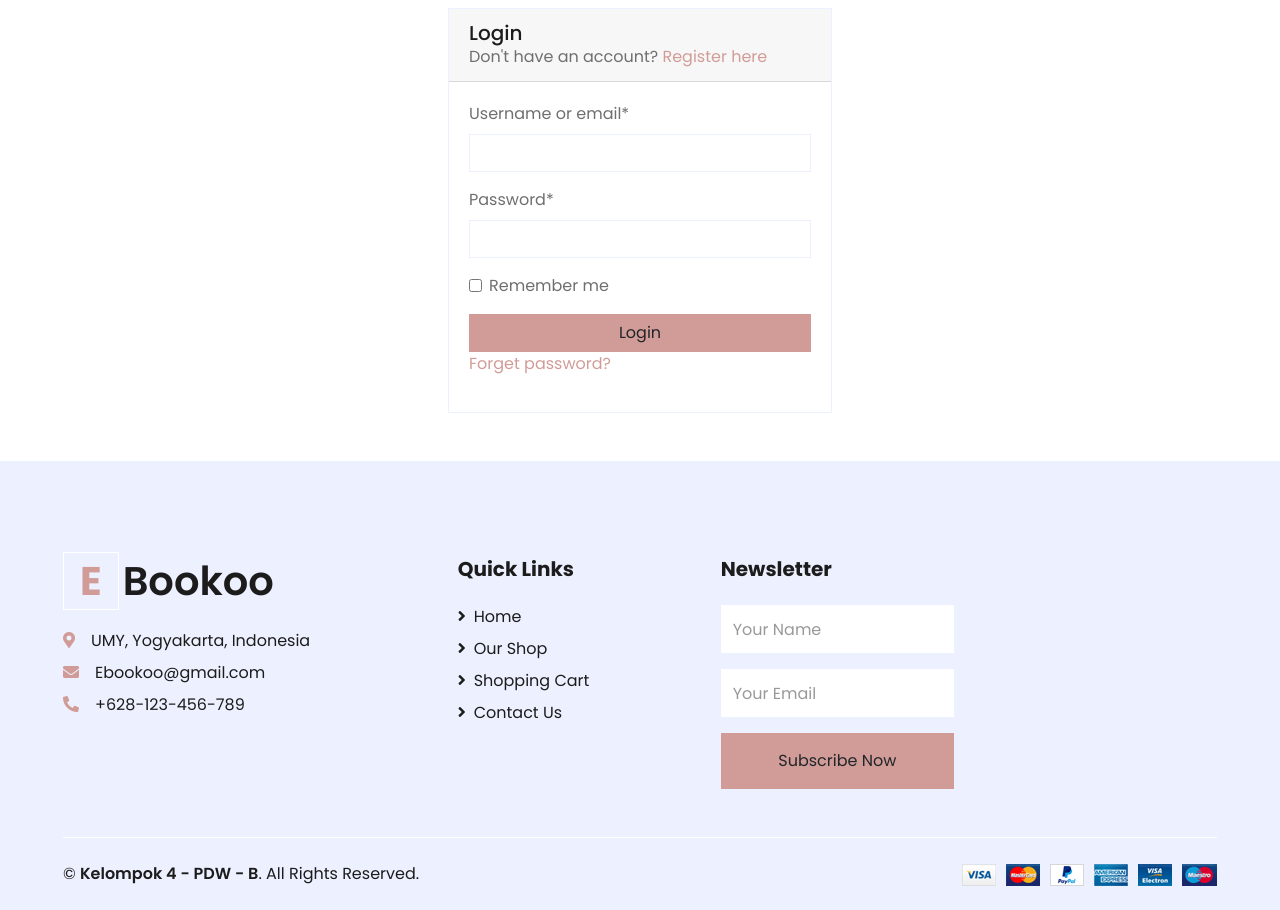
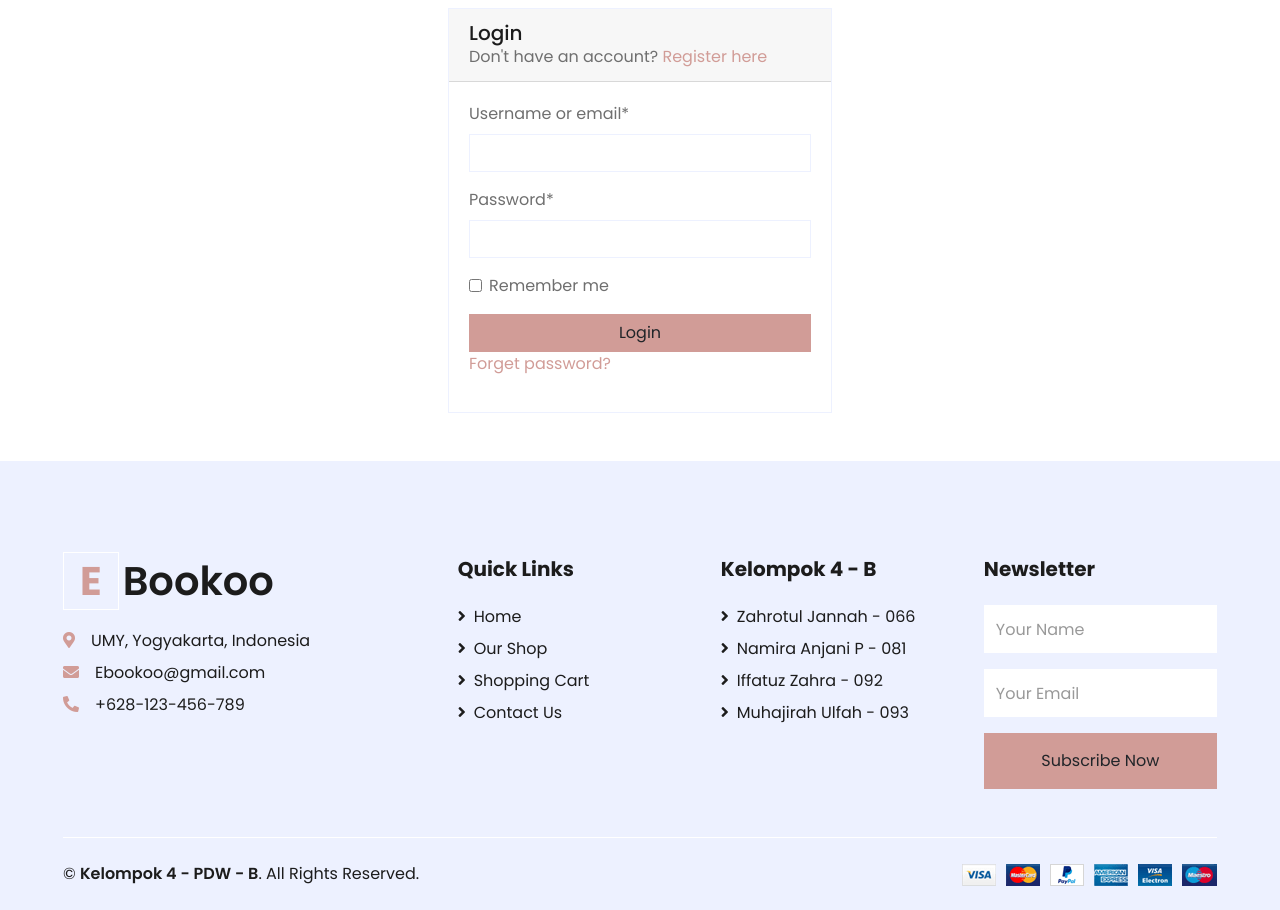
Before and after one commit to ulfhiraa/ProjectKelompok4_PDW_B, a plain HTML site: page login.html in a window 1280 px wide. Shown: the part 112-1022 px from the top of the page. Drawn offline with nearby package versions, Linux system fonts and the light colour scheme; files that its build step writes are made by us from their sources.

Commit message:
Update login.html

```diff
--- a/login.html
+++ b/login.html
@@ -96,7 +96,7 @@
     </div>
     <!--Login End-->
 
-    <!-- Footer Start -->
+   <!-- Footer Start -->
     <div class="container-fluid bg-secondary text-dark mt-5 pt-5">
         <div class="row px-xl-5 pt-5">
             <div class="col-lg-4 col-md-12 mb-5 pr-3 pr-xl-5">
@@ -116,6 +116,15 @@
                             <a class="text-dark mb-2" href="shop.html"><i class="fa fa-angle-right mr-2"></i>Our Shop</a>
                             <a class="text-dark mb-2" href="cart.html"><i class="fa fa-angle-right mr-2"></i>Shopping Cart</a>
                             <a class="text-dark" href="contact.html"><i class="fa fa-angle-right mr-2"></i>Contact Us</a>
+                        </div>
+                    </div>
+                    <div class="col-md-4 mb-5">
+                        <h5 class="font-weight-bold text-dark mb-4">Kelompok 4 - B</h5>
+                        <div class="d-flex flex-column justify-content-start">
+                            <span class="text-dark mb-2"><i class="fa fa-angle-right mr-2"></i>Zahrotul Jannah - 066</span>
+                            <span class="text-dark mb-2"><i class="fa fa-angle-right mr-2"></i>Namira Anjani P - 081</span>
+                            <span class="text-dark mb-2"><i class="fa fa-angle-right mr-2"></i>Iffatuz Zahra - 092</span>
+                            <span class="text-dark"><i class="fa fa-angle-right mr-2"></i>Muhajirah Ulfah - 093</span>
                         </div>
                     </div>
                     <div class="col-md-4 mb-5">
@@ -140,6 +149,10 @@
             <div class="col-md-6 px-xl-0">
                 <p class="mb-md-0 text-center text-md-left text-dark">
                     &copy; <a class="text-dark font-weight-semi-bold" href="#">Kelompok 4 - PDW - B</a>. All Rights Reserved.
+                    <!--Designed
+                    by
+                    <a class="text-dark font-weight-semi-bold" href="https://htmlcodex.com">HTML Codex</a><br>
+                    Distributed By <a href="https://themewagon.com" target="_blank">ThemeWagon</a> -->
                 </p>
             </div>
             <div class="col-md-6 px-xl-0 text-center text-md-right">
@@ -148,7 +161,6 @@
         </div>
     </div>
     <!-- Footer End -->
-
     <!-- Back to Top -->
     <a href="#" class="btn btn-primary back-to-top"><i class="fa fa-angle-double-up"></i></a>
 
```
